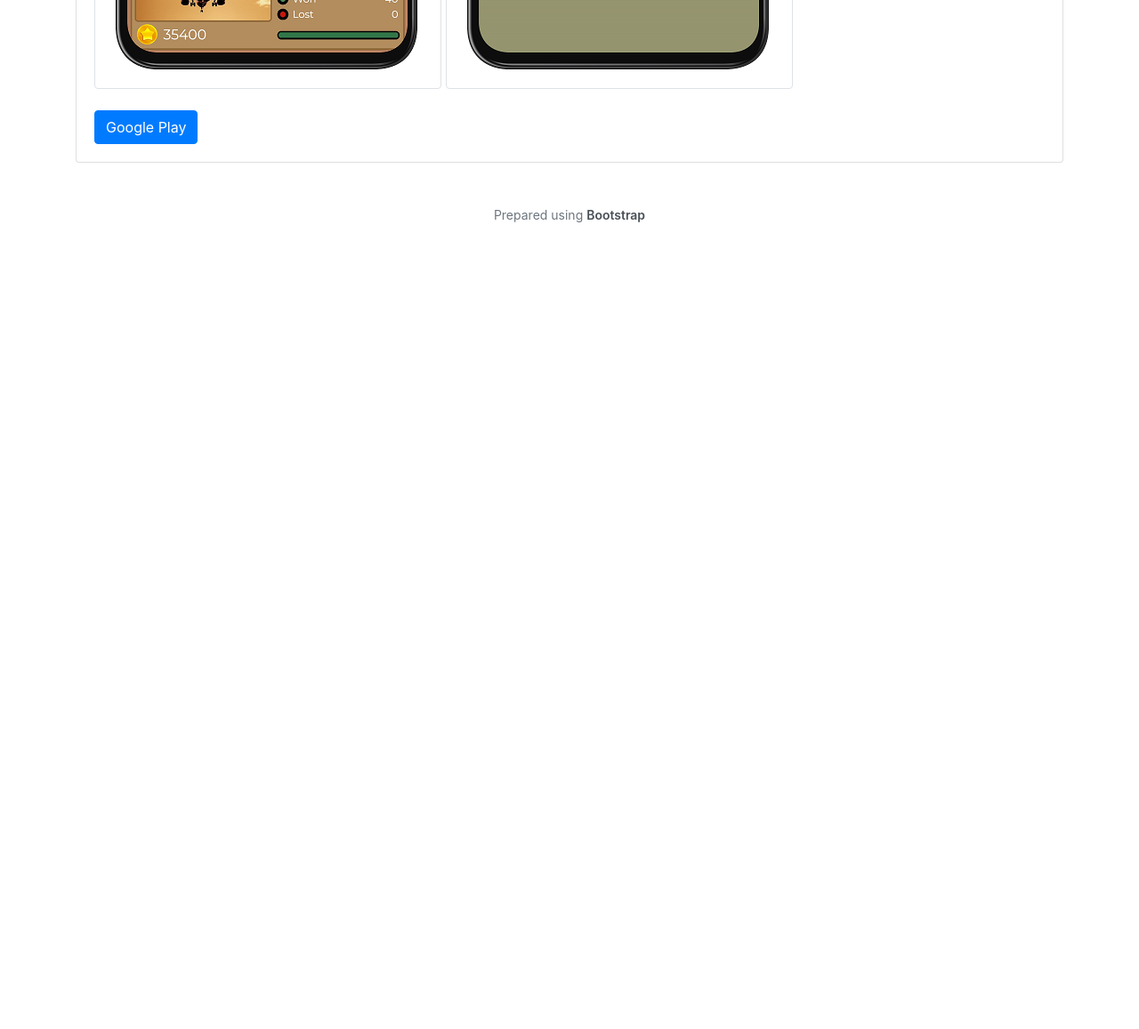
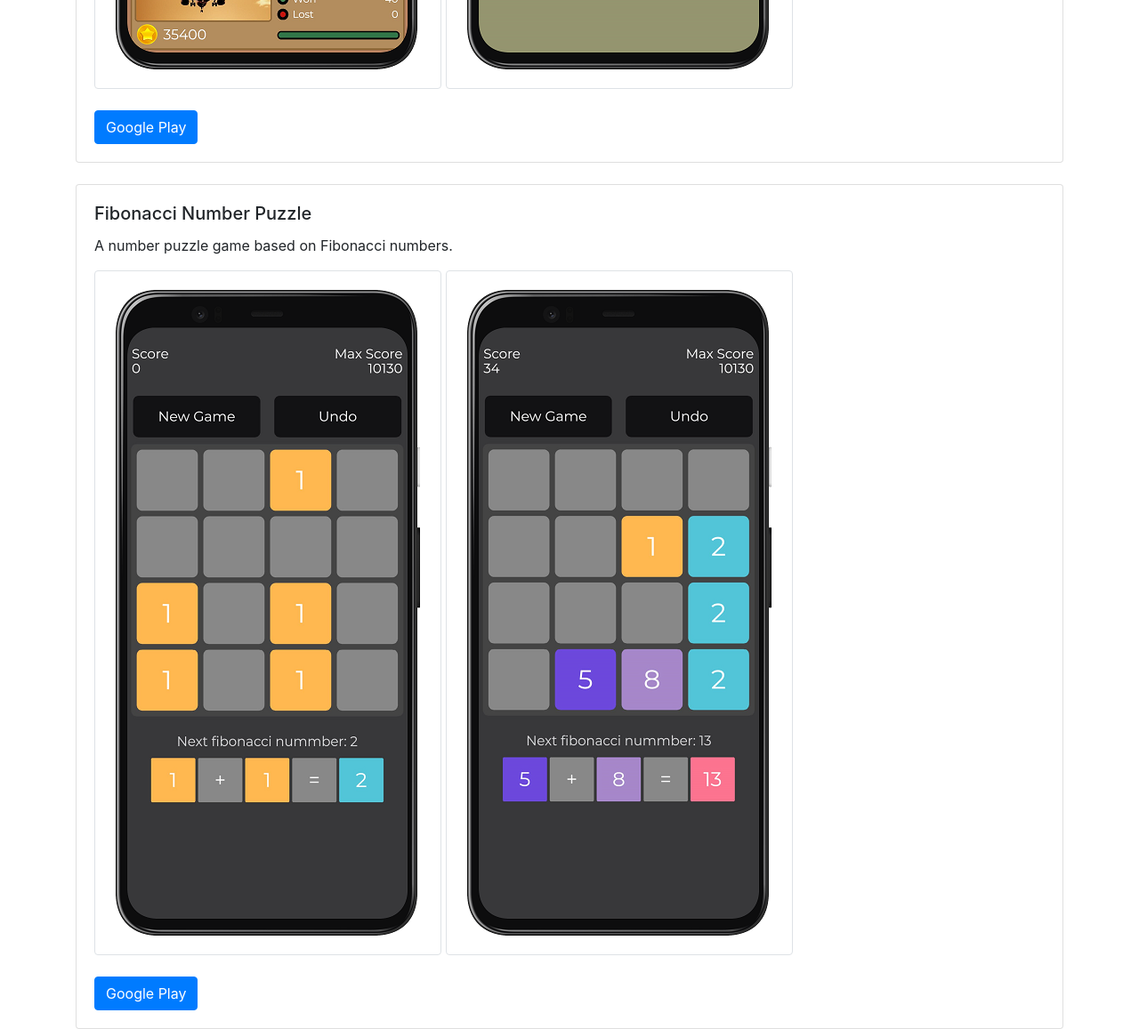
Before and after one commit to pixtorygame/pixtorygame.github.io, a plain HTML site: page index.html in a window 1280 px wide. Shown: the part 1731-2888 px from the top of the page at 89% size. Before the commit the page ends 2031 px from the top, so only its background shows below. Drawn offline with Linux system fonts and the light colour scheme.

Commit message:
new app added

```diff
--- a/index.html
+++ b/index.html
@@ -55,6 +55,18 @@
           <a href="https://play.google.com/store/apps/details?id=com.pixtory" class="btn btn-primary stretched-link" target="_blank">Google Play</a>
         </div>
       </div>
+	  <br>
+	  <div class="card">
+        <div class="card-body">
+          <h5 class="card-title">Fibonacci Number Puzzle</h5>
+          <p class="card-text">A number puzzle game based on Fibonacci numbers.</p>
+          <img src="img/fibonacci1.png" class="img-fluid img-thumbnail" alt="">
+		  <img src="img/fibonacci2.png" class="img-fluid img-thumbnail" alt="">
+		  <br><br>
+          <a href="https://play.google.com/store/apps/details?id=com.pixtory.fibonacci" class="btn btn-primary stretched-link" target="_blank">Google Play</a>
+        </div>
+      </div>
+
     </div>
 
   </div>
```
Also changed, not shown: img/fibonacci1.png (added), img/fibonacci2.png (added).
